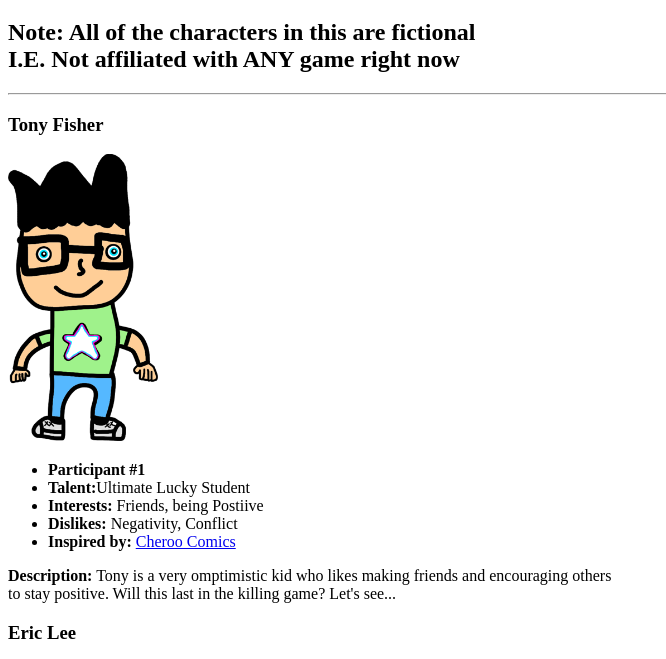
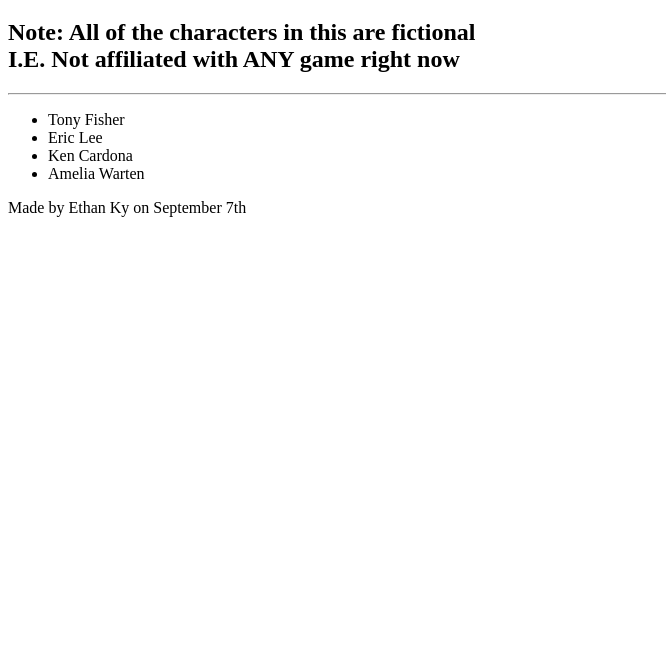
Before and after one commit to eky2429/Video-Game-Character-Bio, a plain HTML site: page index.html in a window 1280 px wide. Shown: the part 61-720 px from the top of the page, without its empty margins (0-666 px from the left). Drawn offline with Linux system fonts and the light colour scheme.

Commit message:
Added JS code for one character

```diff
--- a/index.html
+++ b/index.html
@@ -14,20 +14,22 @@
         <hr />
 
         <!--Table of characters-->
-        <div>
-            <div class="character-card">
-                <h3>Tony Fisher</h3>
-                <img src="imgs/Tony Fisher.PNG" alt="Tony's portrait" width="150">
-                <ul>
-                    <li><b>Participant #1</b></li>
-                    <li><b>Talent:</b>Ultimate Lucky Student</li>
-                    <li><b>Interests:</b> Friends, being Postiive</li>
-                    <li><b>Dislikes:</b> Negativity, Conflict</li>
-                    <li><b>Inspired by:</b> <a href = "https://www.instagram.com/cheroo.chim_comics/">Cheroo Comics</a> </li>
-                </ul>
-                <p><b>Description:</b> Tony is a very omptimistic kid who likes making friends and encouraging others <br/>
-                                        to stay positive. Will this last in the killing game? Let's see...</p>
-            </div>
+        <div class="character-list">
+            <ul>
+                <li onclick="showBio('tony')">Tony Fisher</li>
+                <li onclick="showBio('eric')">Eric Lee</li>
+                <li onclick="showBio('ken')">Ken Cardona</li>
+                <li onclick="showBio('amelia')">Amelia Warten</li>
+                <!-- Add the rest the same way -->
+            </ul>
+        </div>
+
+        <!-- Where the bio will appear -->
+        <div id="bio-container"></div>
+
+        <script src="script.js"></script>
+
+        <!--<div>
 
             <div class="character-card">
                 <h3>Eric Lee</h3>
@@ -235,7 +237,7 @@
                 <p><b>Description:</b> Diane is a very kind hearted person. Despite her short stature, she wants to be taken seriously <br/>
                                         and can be strit at times, so be mindful of that. Will her leadershiup come crashing down in the killing game? Let's find out...</p>
             </div>
-        </div>
+        </div>-->
 
         <footer>Made by Ethan Ky on September 7th</footer>
 
--- /dev/null
+++ b/script.js
@@ -0,0 +1,39 @@
+const characters = {
+    tony: {
+        name: "Tony Fisher",
+        img_path : "imgs/Tony Fisher.PNG",
+        img_alt : "Tony's portrait",
+        part_id : 1,
+        talent : "Ultimate Lucky Student",
+        likes: "Friends, being Postiive",
+        dislikes: "Negativity, Conflict",
+        inspiration: "<a href = 'https://www.instagram.com/cheroo.chim_comics/'> Cheroo Comics</a>",
+        description: "Tony is a very omptimistic kid who likes making friends and encouraging others<br />to stay positive. Will this last in the killing game? Let's see..."
+    }
+};
+
+// Function to display the bio
+function showBio(characterKey) {
+    const char = characters[characterKey];
+    const container = document.getElementById("bio-container");
+
+    if (!char) {
+        container.innerHTML = "<p>Character not found.</p>";
+        return;
+    }
+
+    container.innerHTML = `
+        <div class="character-card">
+            <h3>${char.name}</h3>
+            <img src="${char.img_path}" alt="${char.img_alt}" width="150">
+            <ul>
+                <li><b>Participant #${char.part_id.toString()}</b></li>
+                <li><b>Talent:</b>${char.talent}</li>
+                <li><b>Interests:</b> ${char.likes}</li>
+                <li><b>Dislikes:</b> ${char.dislikes}</li>
+                <li><b>Inspired by:</b> ${char.inspiration}</li>
+            </ul>
+            <p><b>Description:</b> ${char.description}</p>
+        </div>
+    `;
+}
```
Also changed, not shown: char_data.js (added, +13 -0 lines).
